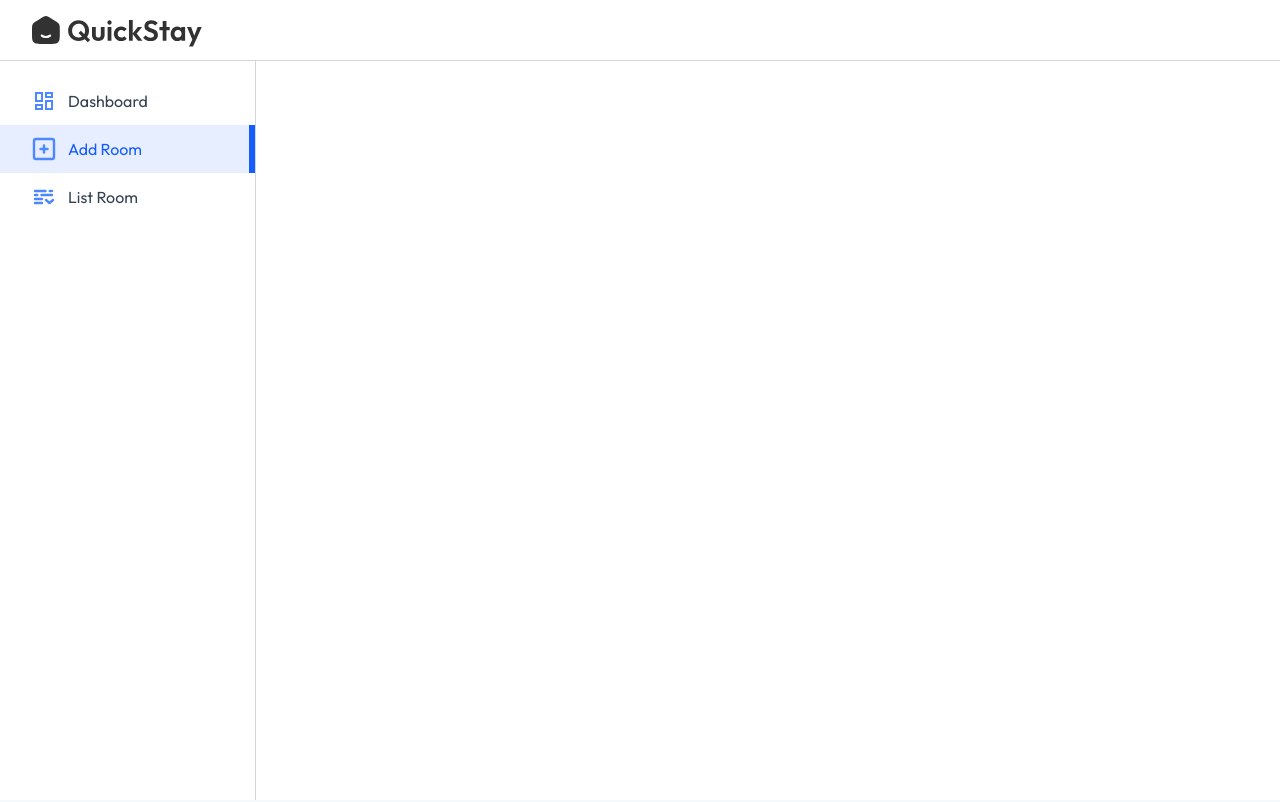
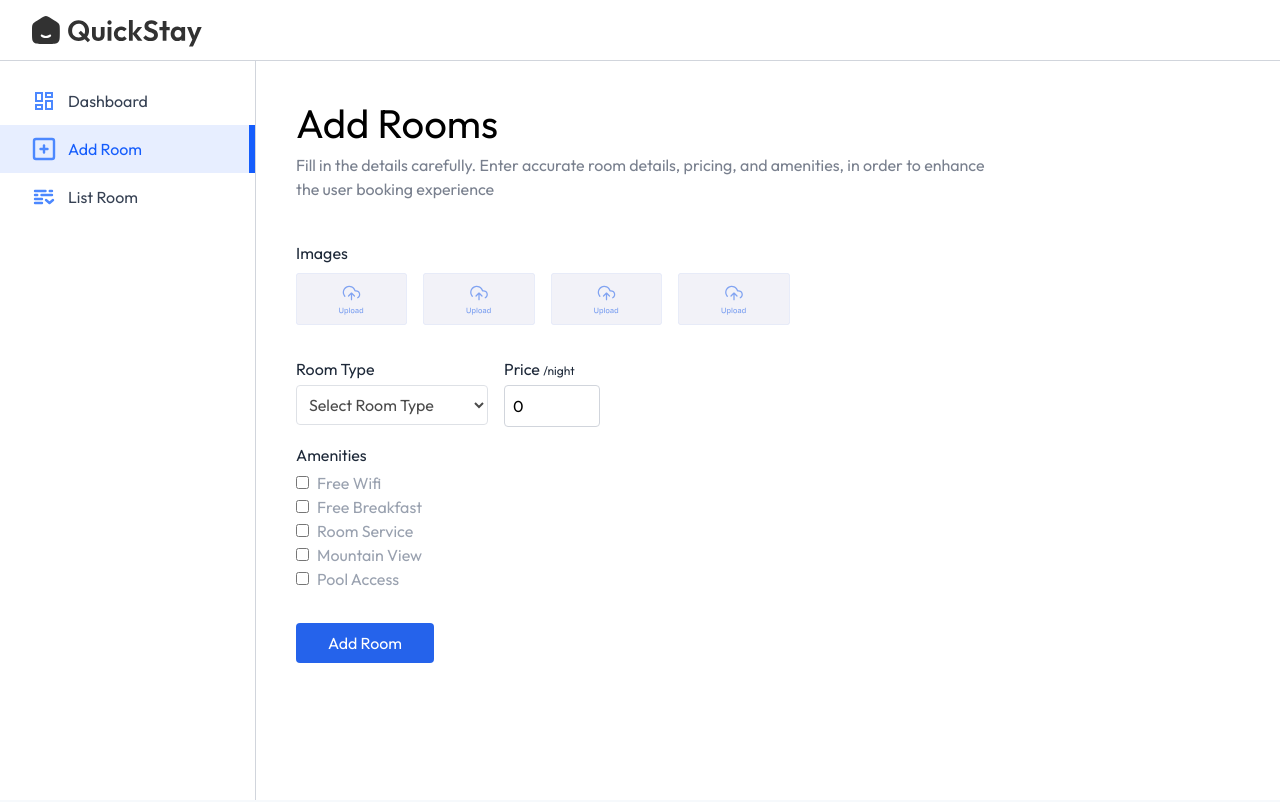
Before and after one commit to hawarijawed/Hotel-Management, a React (Vite) app in the folder Client/: page /owner/add-room in a window 1280 px wide. Shown: the top 802 px of the page. Built offline with nearby package versions, Linux system fonts and the light colour scheme; a web font is replaced by a local one.

Commit message:
Completing AddRoom Functionality

```diff
--- a/Client/src/pages/HotelOwner/AddRoom.jsx
+++ b/Client/src/pages/HotelOwner/AddRoom.jsx
@@ -1,10 +1,83 @@
-import React from 'react'
+import React, { useState } from 'react'
+import Title from '../../components/Title'
+import {assets} from '../../assets/assets'
+const AddRoom = () => {
 
-const AddRoom = () => {
+  const [images, setImages] = useState({
+    1:null,
+    2:null,
+    3:null,
+    4:null
+  })
+
+  const [inputs, setInputs] = useState({
+    roomType:"",
+    pricePerNight:0,
+    amenities:{
+      'Free Wifi': false,
+      'Free Breakfast': false,
+      'Room Service': false,
+      'Mountain View': false,
+      'Pool Access': false,
+    }
+  })
   return (
-    <div>
+    <form action="">
+      <Title align='left' font='outfit' title='Add Rooms' subtitle='Fill in the
+       details carefully. Enter accurate room details, pricing, and amenities, in order to enhance
+       the user booking experience' />
 
-    </div>
+       {/* Upload Area for Images */}
+       <p className='text-gray-800 mt-10'>Images</p>
+       <div className='grid grid-cols-2 sm:flex gap-4 my-2 flex-wrap'>
+          {
+            Object.keys(images).map((key)=>(
+              <label htmlFor={`roomImage${key}`} key={key}>
+                <img className='max-h-13 cursor-pointer opacity-80' src={images[key] ? URL.createObjectURL(images[key]): assets.uploadArea} alt="img-upload" />
+                <input type='file' accept='image/*' id={`roomImage${key}`} hidden
+                onChange={e=>setImages({...images, [key]:e.target.files[0]})} />
+              </label>
+            ))
+          }
+       </div>
+
+       <div className='w-full flex max-sm:flex-col sm:gap-4 mt-4'>
+          <div className='flex-1 max-w-48'>
+            <p className='text-gray-800 mt-4'>Room Type</p>
+            <select className='border opacity-70 border-gray-300 mt-1 rounded p-2 w-full'>
+              <option value="">Select Room Type</option>
+              <option value="Single Bed">Select Room Type</option>
+              <option value="Double Bed">Select Room Type</option>
+              <option value="Luxury Room">Select Room Type</option>
+              <option value="Family Suite">Fanimily </option>
+            </select>
+          </div>
+
+          <div>
+            <p className='mt-4 text-gray-800'>
+              Price <span className='text-xs'>/night</span>
+            </p>
+            <input type="number" className='border border-gray-300 mt-1 rounded p-2 w-24' placeholder='0' value={inputs.pricePerNight}
+            onChange={e => setInputs({...inputs, pricePerNight: e.target.value})}/>
+          </div>
+       </div>
+
+        <p className='text-gray-800 mt-4'>Amenities</p>
+       <div className='flex flex-col flex-wrap mt-1 text-gray-400 max-w-sm '>
+          {Object.keys(inputs.amenities).map((amenity, index) =>(
+            <div key={index}>
+              <input type="checkbox"   id={`amenities${index+1}`} checked={inputs.amenities[amenity]}
+              onChange={()=>setInputs({...inputs,amenities:{...inputs.amenities, [amenity]: !inputs.amenities[amenity]}})}/>
+
+              <label className='ml-2 ' htmlFor={`amenities${index+1}`}>{amenity}</label>
+            </div>
+          ))}
+       </div>
+
+       <button className='bg-primary text-white px-8 py-2 rounded mt-8 cursor-pointer'>
+        Add Room
+       </button>
+    </form>
   )
 }
 
```
